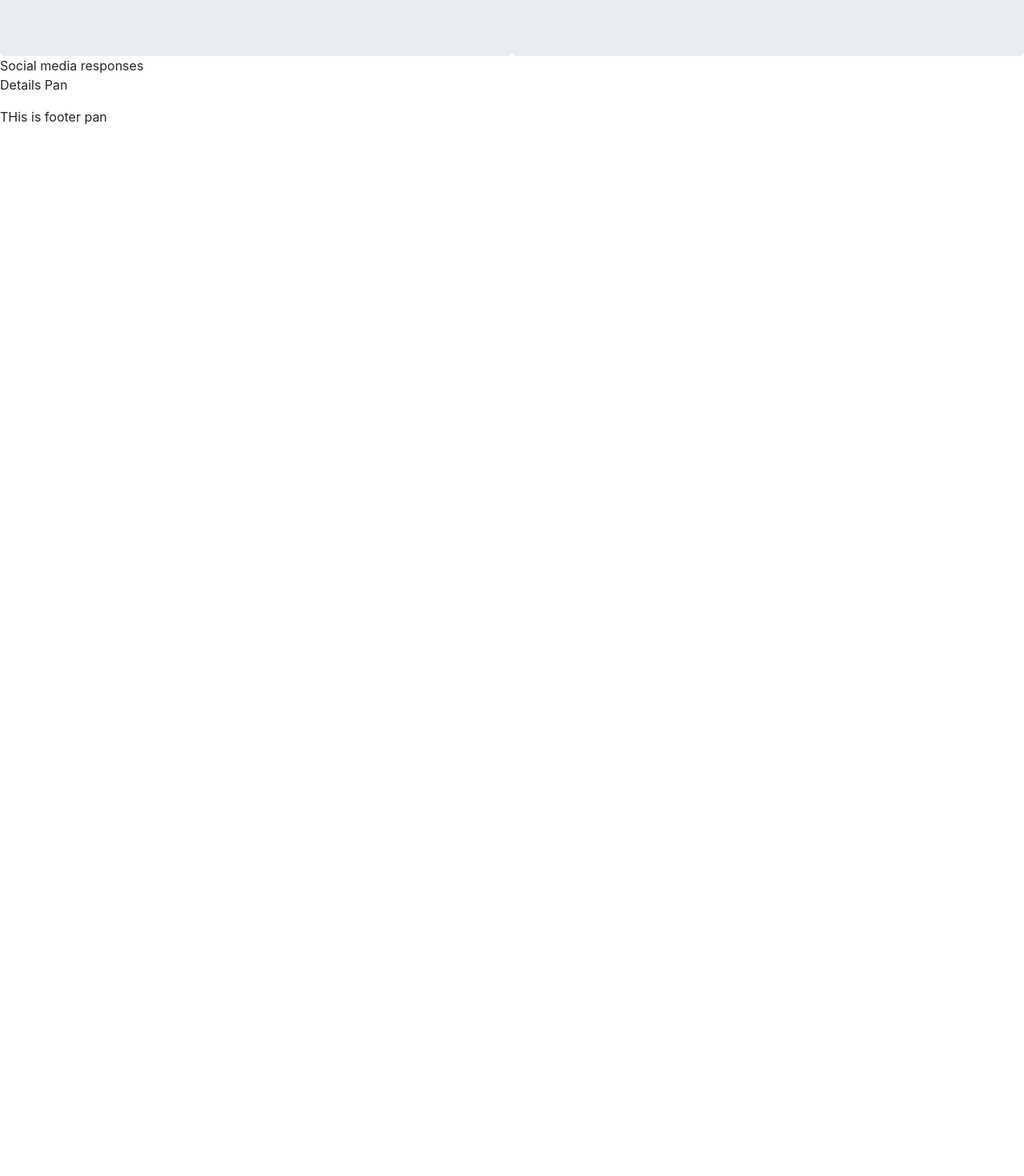
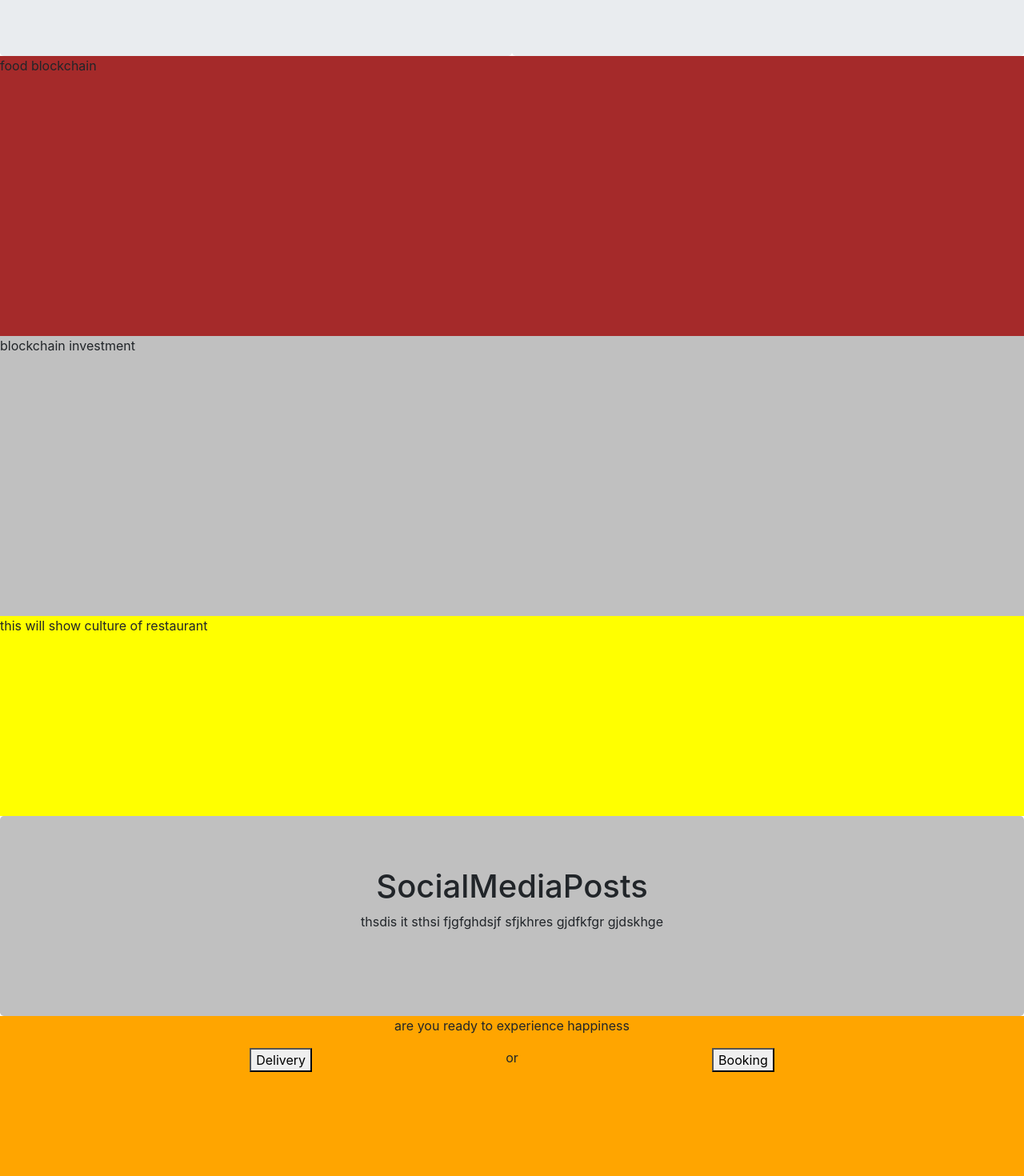
Before and after one commit to KashShahzad/DownTownBliss, a React (Create React App) app: page / in a window 1280 px wide. Shown: the part 1100-2570 px from the top of the page at 80% size. Before the commit the page ends 1274 px from the top, so only its background shows below. Built offline with nearby package versions, Linux system fonts and the light colour scheme.

Commit message:
base Structure of web 2

```diff
--- a/src/App.tsx
+++ b/src/App.tsx
@@ -3,10 +3,14 @@ import "./App.css";
 import Navigate from "./components/NavBar"
 import 'bootstrap/dist/css/bootstrap.min.css';
 import Car from "./components/Carousel";
-import Foot from "./components/Footer"
-import DetailPan from "./components/Detail";
+import Foot from "./components/DetailedFooter"
 import ServiceLay from './components/ServiceLayout'
 import SMedia from "./components/SM";
+import Culture from "./components/Culture";
+import DelBook from "./components/D&B";
+import FoodInvest from "./components/FoodInvest";
+import FoodNutrition from "./components/FoodNutrition";
+
 
 const App: React.FC = () => {
   return (
@@ -14,8 +18,11 @@ const App: React.FC = () => {
       <Navigate />
       <Car />
       <ServiceLay />
+      <FoodNutrition />
+      <FoodInvest />
+      <Culture />
       <SMedia />
-      <DetailPan />
+      <DelBook />
       <Foot />
     </React.Fragment>);
 };
--- /dev/null
+++ b/src/components/Culture.tsx
@@ -0,0 +1,34 @@
+import * as React from 'react';
+import styled from "styled-components";
+
+export interface CultureProps {
+
+}
+
+export interface CultureState {
+
+}
+
+const Styles = styled.div`
+
+.divi{
+    height: 250px;
+    background-color: yellow;
+}
+
+`;
+
+class Culture extends React.Component<CultureProps, CultureState> {
+    state = {}
+    render() {
+        return (<Styles>
+            <React.Fragment>
+                <div className="divi">
+                    this will show culture of restaurant
+                </div>
+            </React.Fragment>
+        </Styles>);
+    }
+}
+
+export default Culture;
--- /dev/null
+++ b/src/components/D&B.tsx
@@ -0,0 +1,63 @@
+import * as React from 'react';
+import styled from "styled-components";
+import { Container, Row, Col } from 'react-bootstrap';
+
+export interface DelBookProps {
+
+}
+
+export interface DelBookState {
+
+}
+
+const Styles = styled.div`
+
+.foto{
+    height: 200px;
+    width: 100%;
+    margin: 0px;
+    background-color: orange;
+    padding:0;
+}
+
+.con{
+    height: 200px;
+    text-align: center;
+    text-size: 10px;
+    text-backgroundcolor: white;
+}
+
+.row{
+}
+
+`;
+
+class DelBook extends React.Component<DelBookProps, DelBookState> {
+    state = {}
+    render() {
+        return (
+            <Styles>
+                <React.Fragment>
+                    <div className="foto">
+                        <Container>
+                            <div className="con">
+                                <p>are you ready to experience happiness</p>
+                                <Row className="row">
+                                    <Col>
+                                        <button>Delivery</button>
+                                    </Col>
+                                    <span>or</span>
+                                    <Col>
+                                        <button>Booking</button>
+                                    </Col>
+                                </Row>
+                            </div>
+                        </Container>
+                    </div>
+                </React.Fragment>
+            </Styles>
+        );
+    }
+}
+
+export default DelBook;
--- a/src/components/Detail.tsx
+++ /dev/null
@@ -1,19 +0,0 @@
-import * as React from 'react';
-export interface DetailPanProps {
-
-}
-
-export interface DetailPanState {
-
-}
-
-class DetailPan extends React.Component<DetailPanProps, DetailPanState> {
-    state = {}
-    render() {
-        return (<div>
-            <p>Details Pan</p>
-        </div>);
-    }
-}
-
-export default DetailPan;
--- /dev/null
+++ b/src/components/DetailedFooter.tsx
@@ -0,0 +1,39 @@
+import * as React from 'react';
+import { Container } from 'react-bootstrap';
+import styled from "styled-components"
+
+export interface FootProps {
+
+}
+
+export interface FootState {
+
+}
+
+const Styles = styled.div`
+.contain{
+    height: 350px;
+    background-color: black;
+    margin:0;
+    width: 100%;
+}
+`;
+
+class Foot extends React.Component<FootProps, FootState> {
+    state = {}
+    render() {
+        return (<div>
+            <Styles>
+                <React.Fragment>
+                    <div className="contain">
+                        <Container >
+
+                        </Container>
+                    </div>
+                </React.Fragment>
+            </Styles>
+        </div>);
+    }
+}
+
+export default Foot;
--- /dev/null
+++ b/src/components/FoodInvest.tsx
@@ -0,0 +1,33 @@
+import * as React from 'react';
+import styled from "styled-components";
+
+export interface FoodInvestProps {
+
+}
+
+export interface FoodInvestState {
+
+}
+
+const Styles = styled.div`
+.divi{
+    height: 350px;
+    background-color: silver;
+}
+`;
+
+class FoodInvest extends React.Component<FoodInvestProps, FoodInvestState> {
+    state = {}
+    render() {
+        return (
+            <Styles>
+                <React.Fragment>
+                    <div className="divi">
+                        blockchain investment
+                    </div>
+                </React.Fragment>
+            </Styles>);
+    }
+}
+
+export default FoodInvest;
--- /dev/null
+++ b/src/components/FoodNutrition.tsx
@@ -0,0 +1,33 @@
+import * as React from 'react';
+import styled from "styled-components";
+
+export interface FoodNutritionProps {
+
+}
+
+export interface FoodNutritionState {
+
+}
+
+const Styles = styled.div`
+.divi{
+    height: 350px;
+    background-color: brown;
+}
+`;
+
+class FoodNutrition extends React.Component<FoodNutritionProps, FoodNutritionState> {
+    state = {}
+    render() {
+        return (
+            <Styles>
+                <React.Fragment>
+                    <div className="divi">
+                        food blockchain
+                    </div>
+                </React.Fragment>
+            </Styles>);
+    }
+}
+
+export default FoodNutrition;
--- a/src/components/Footer.tsx
+++ /dev/null
@@ -1,22 +0,0 @@
-import * as React from 'react';
-
-export interface FootProps {
-
-}
-
-export interface FootState {
-
-}
-
-class Foot extends React.Component<FootProps, FootState> {
-    state = {}
-    render() {
-        return (<div>
-            <footer>
-                <p>THis is footer pan</p>
-            </footer>
-        </div>);
-    }
-}
-
-export default Foot;
--- a/src/components/SM.tsx
+++ b/src/components/SM.tsx
@@ -1,5 +1,9 @@
 import * as React from 'react';
 // import { directive } from '@babel/types';
+import { Container, Jumbotron } from 'react-bootstrap';
+import styled from 'styled-components';
+
+
 export interface SMediaProps {
 
 }
@@ -8,12 +12,35 @@ export interface SMediaState {
 
 }
 
+const Styles = styled.div`
+
+.jumbo{
+    height: 250px;
+    background-color: silver;
+    width: 100%;
+    margin:0px;
+}
+.con{
+    text-align:center;
+}
+
+`;
+
 class SMedia extends React.Component<SMediaProps, SMediaState> {
     state = {}
     render() {
-        return (<div>
-            Social media responses
-        </div>);
+        return (
+            <div>
+                <Styles>
+                    <Jumbotron className="jumbo">
+
+                        <Container className="con">
+                            <h1>SocialMediaPosts</h1>
+                            <p>thsdis it sthsi fjgfghdsjf sfjkhres gjdfkfgr gjdskhge</p>
+                        </Container>
+
+                    </Jumbotron>
+                </Styles></div>);
     }
 }
 
```
